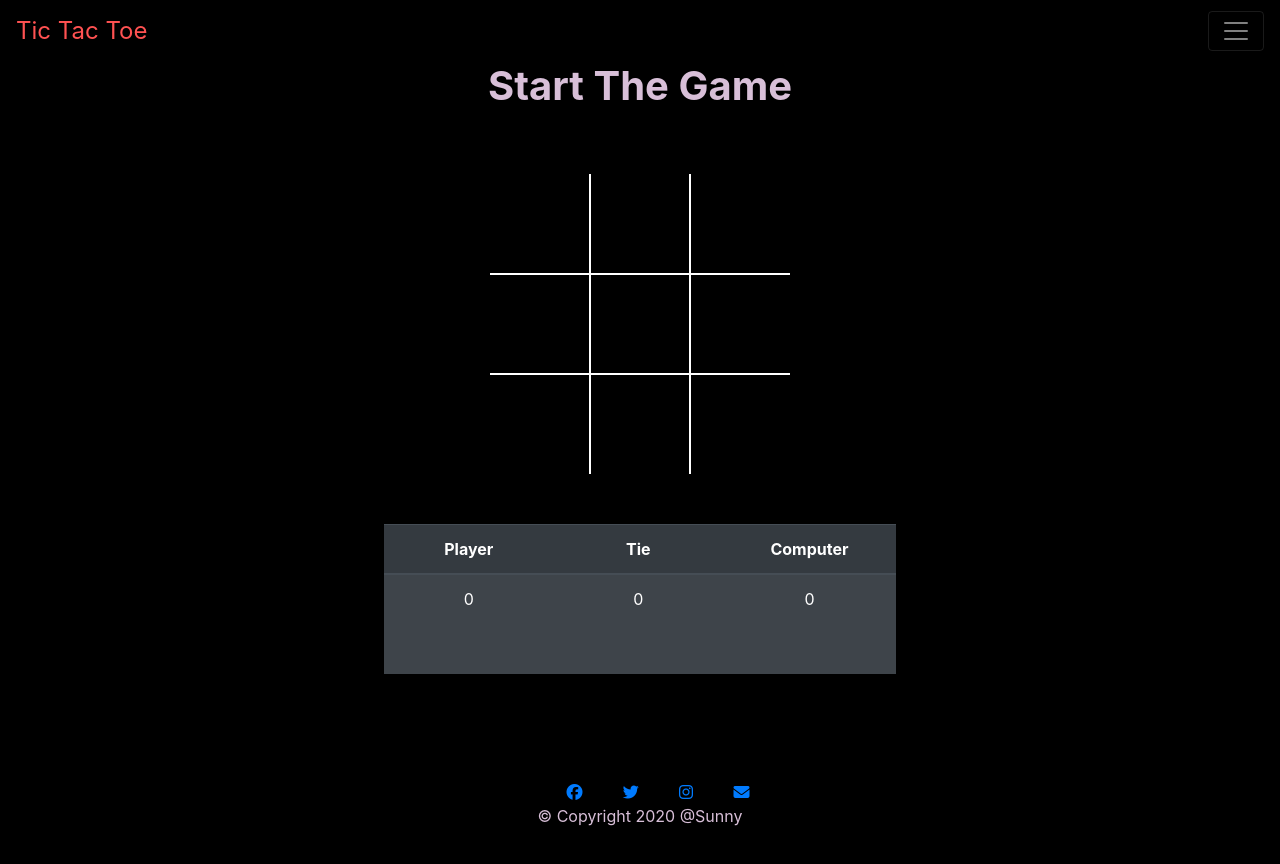
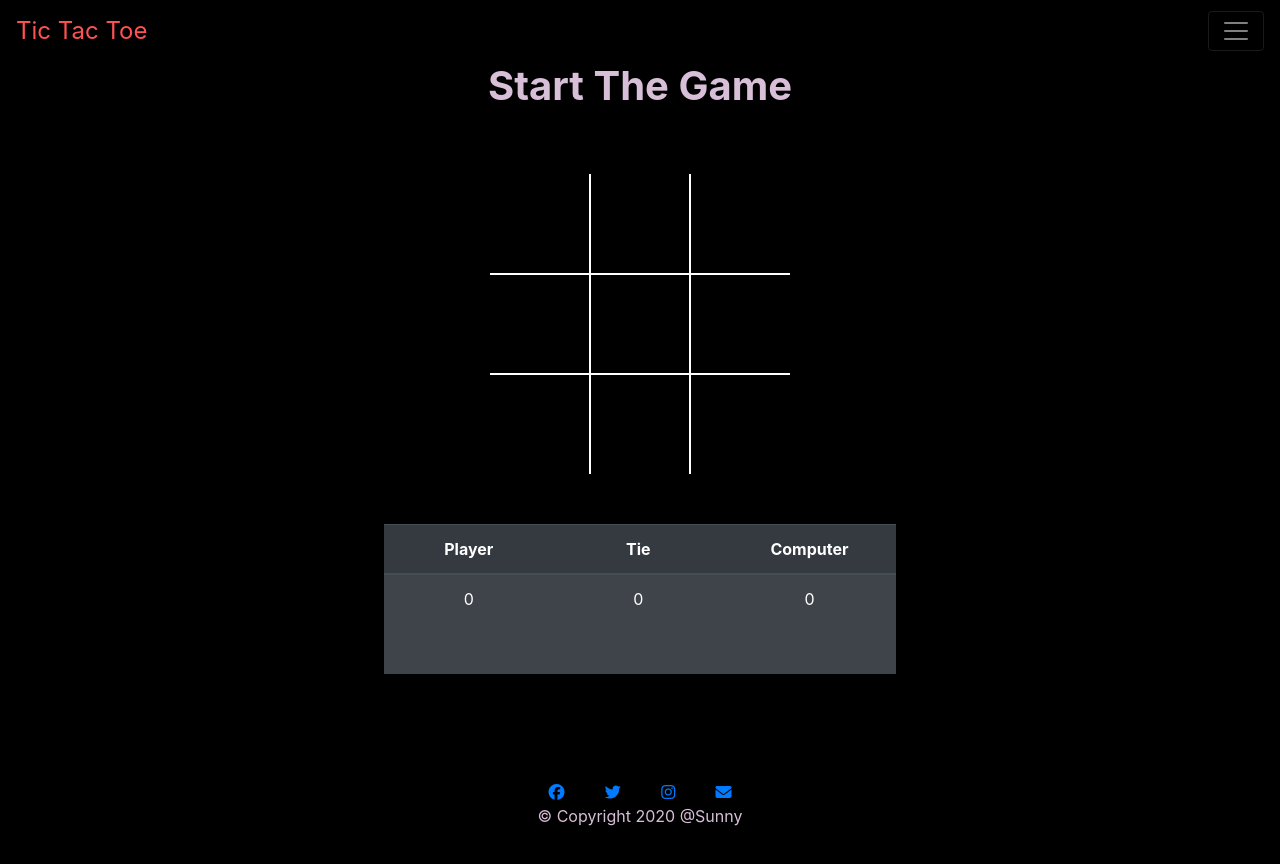
Before and after one commit to sunny52525/Web-TicTacToe-AI, a plain HTML site: page index.html in a window 1280 px wide. Drawn offline with nearby package versions, Linux system fonts and the light colour scheme.

Commit message:
Update index.html

```diff
--- a/index.html
+++ b/index.html
@@ -109,7 +109,7 @@
     <script src="index.js"></script>
 
      <footer id="footer">
-    <a href="https://www.facebook.com/sunny52525" style="padding-left: 4%;"> <i class="fab social fa-facebook" aria-hidden="true"></i></a>
+    <a href="https://www.facebook.com/sunny52525"> <i class="fab social fa-facebook" aria-hidden="true"></i></a>
     <a href="https://www.twitter.com/sunny52525"  style="padding-left: 4%;" >
       <i class="fab social fa-twitter" aria-hidden="true"></i></a>
     <a href="https://www.instagram.com/sunny__o9"  style="padding-left: 4%;"><i class="fab social fa-instagram"></i></a>
```
